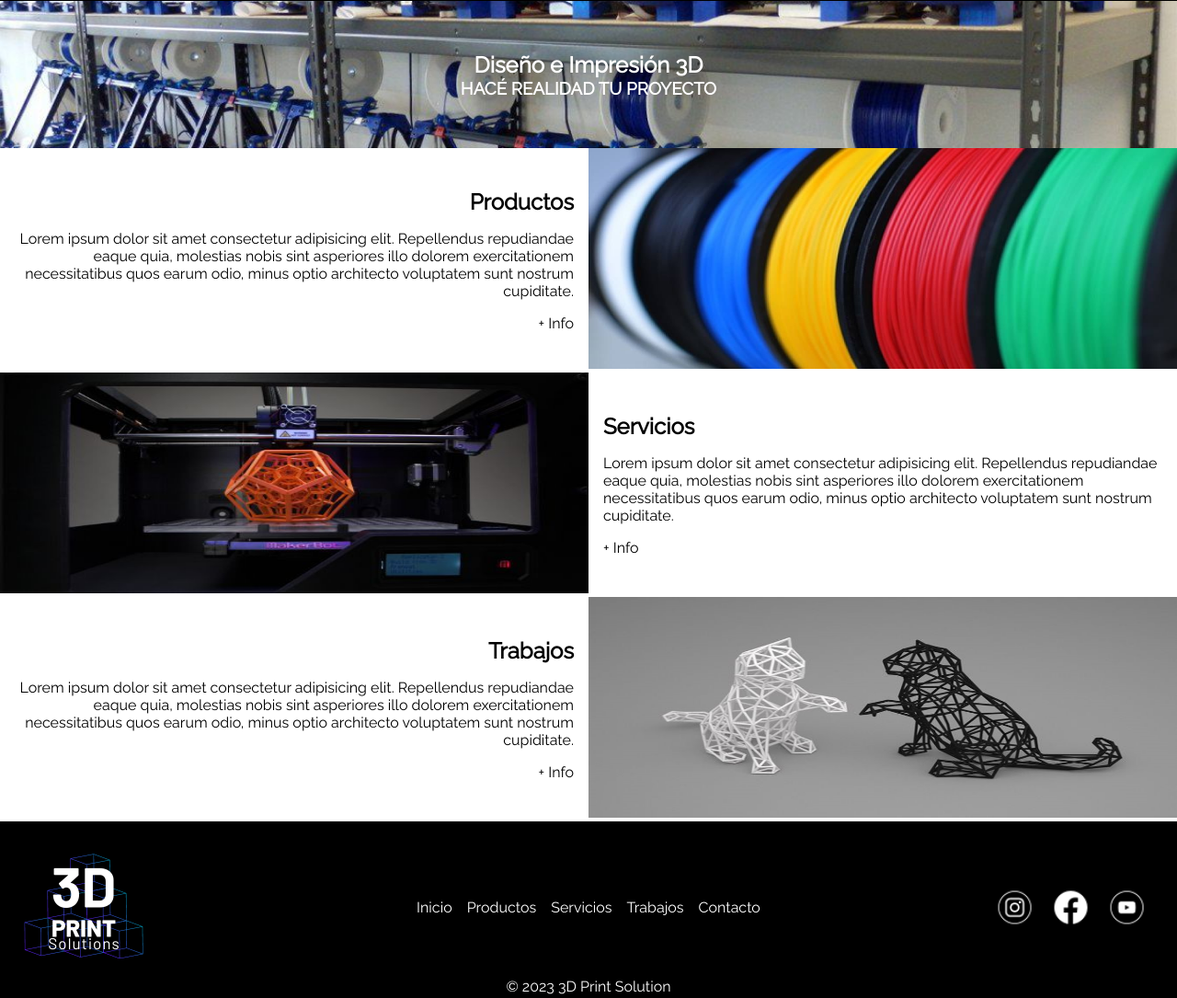
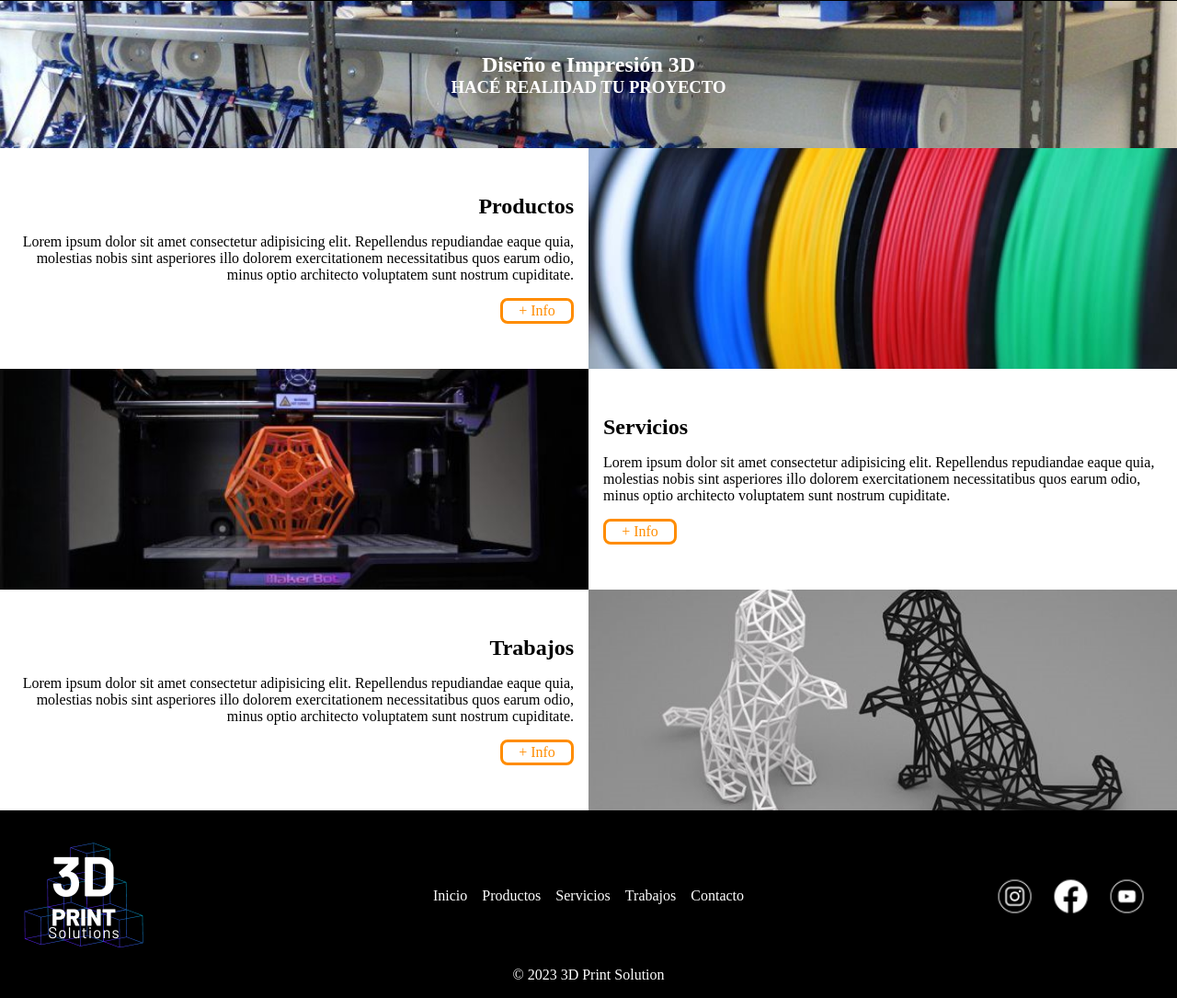
Before and after one commit to Chebas85/Print3dSolutions, a plain HTML site: page index.html in a window 1280 px wide. Shown: the part 169-1254 px from the top of the page at 92% size. Drawn offline with Linux system fonts and the light colour scheme.

Commit message:
Se agrega tipografia y se redondean los botones de los articulos

```diff
--- a/css/styles.css
+++ b/css/styles.css
@@ -1,9 +1,14 @@
 @import url(https://fonts.googleapis.com/css?family=Raleway);
+
+@font-face {
+    font-family: ;
+    src: url();
+}
 
 * {
   margin: 0;
   padding: 0;
-  font-family: "Raleway";
+  font-family: 'Noto Serif Ottoman Siyaq', serif;
   box-sizing: border-box;
 }
 
@@ -148,6 +153,15 @@ footer .redes_footer img {
     flex-direction: column;
 }
 
+.main_content_index a {
+    border: 3px solid darkorange;
+    color: darkorange;
+    padding: 2px;
+    width: 10vh;
+    text-align: center;
+    border-radius: 1vh;
+}
+
 .footer_content {
     display: grid;
     grid-template-columns: repeat(3, 1fr);
@@ -185,16 +199,16 @@ footer .redes_footer img {
     display: flex;
     flex-direction: column;
     justify-content: center;
+    align-items: end;
     gap: 1rem;
 }
 
 .imagen_producto_index {
     width: 50%;
-}
-
-.imagen_producto_index img {
-    width: 100%;
     height: 30vh;
+    background-image: url(../img/Productos.jpeg);
+    background-size: cover;
+    background-position-y: center;
 }
 
 .section_index_services {
@@ -209,16 +223,16 @@ footer .redes_footer img {
     display: flex;
     flex-direction: column;
     justify-content: center;
+    align-items: start;
     gap: 1rem;
 }
 
 .imagen_servicios_index {
     width: 50%;
-}
-
-.imagen_servicios_index img {
-    width: 100%;
     height: 30vh;
+    background-image: url(../img/Servicios.jpeg);
+    background-size: cover;
+    background-position-y: center;
 }
 
 .section_index_jobs {
@@ -233,16 +247,16 @@ footer .redes_footer img {
     display: flex;
     flex-direction: column;
     justify-content: center;
+    align-items: end;
     gap: 1rem;
 }
 
 .imagen_jobs_index {
     width: 50%;
-}
-
-.imagen_jobs_index img {
-    width: 100%;
     height: 30vh;
+    background-image: url(../img/jobs.jpeg);
+    background-size: cover;
+    background-position-y: center;
 }
 
 .redes_footer {
@@ -335,6 +349,12 @@ footer .redes_footer img {
     .imagen_jobs_index {
         display: none;
     }
+
+    .main_content_index a {
+        border: 3px solid white;
+        color: white;
+    }
+
 }
 
 @media (min-width:1200px) {
@@ -358,6 +378,11 @@ footer .redes_footer img {
         max-width: 1300px;
         margin-left: auto;
         margin-right: auto;
+    }
+
+    .main_content_index a {
+        border: 3px solid darkorange;
+        color: darkorange;
     }
 
     .footer_content {
--- a/index.html
+++ b/index.html
@@ -4,6 +4,9 @@
     <meta charset="UTF-8">
     <meta http-equiv="X-UA-Compatible" content="IE=edge">
     <meta name="viewport" content="width=device-width, initial-scale=1.0">
+    <link rel="preconnect" href="https://fonts.googleapis.com">
+    <link rel="preconnect" href="https://fonts.gstatic.com" crossorigin>
+    <link href="https://fonts.googleapis.com/css2?family=Noto+Serif+Ottoman+Siyaq&display=swap" rel="stylesheet">
     <link rel="stylesheet" href="./css/styles.css">
     <title>3D Print Solutions</title>
 </head>
@@ -42,12 +45,10 @@
                         <a href="./pages/Productos.html">+ Info</a>
                     </div>
                     <div class="imagen_producto_index">
-                        <img src="./img/Productos.jpeg" alt="Productos">
                     </div>
                 </section>
                 <section class="section_index_services">
                     <div class="imagen_servicios_index">
-                        <img src="./img/Servicios.jpeg" alt="Servicios">
                     </div>
                     <div class="articulo_servicios_index">
                         <h2>Servicios</h2>
@@ -62,7 +63,6 @@
                         <a href="./pages/Trabajos.html">+ Info</a>
                     </div>
                     <div class="imagen_jobs_index">
-                        <img src="./img/jobs.jpeg" alt="Trabajos realizados">
                     </div>
                 </section>
                 </section>
```
Also changed, not shown: pages/Contacto.html (+3 -0 lines), pages/Productos.html (+3 -0 lines), pages/Servicios.html (+3 -0 lines), pages/Trabajos.html (+3 -0 lines).
